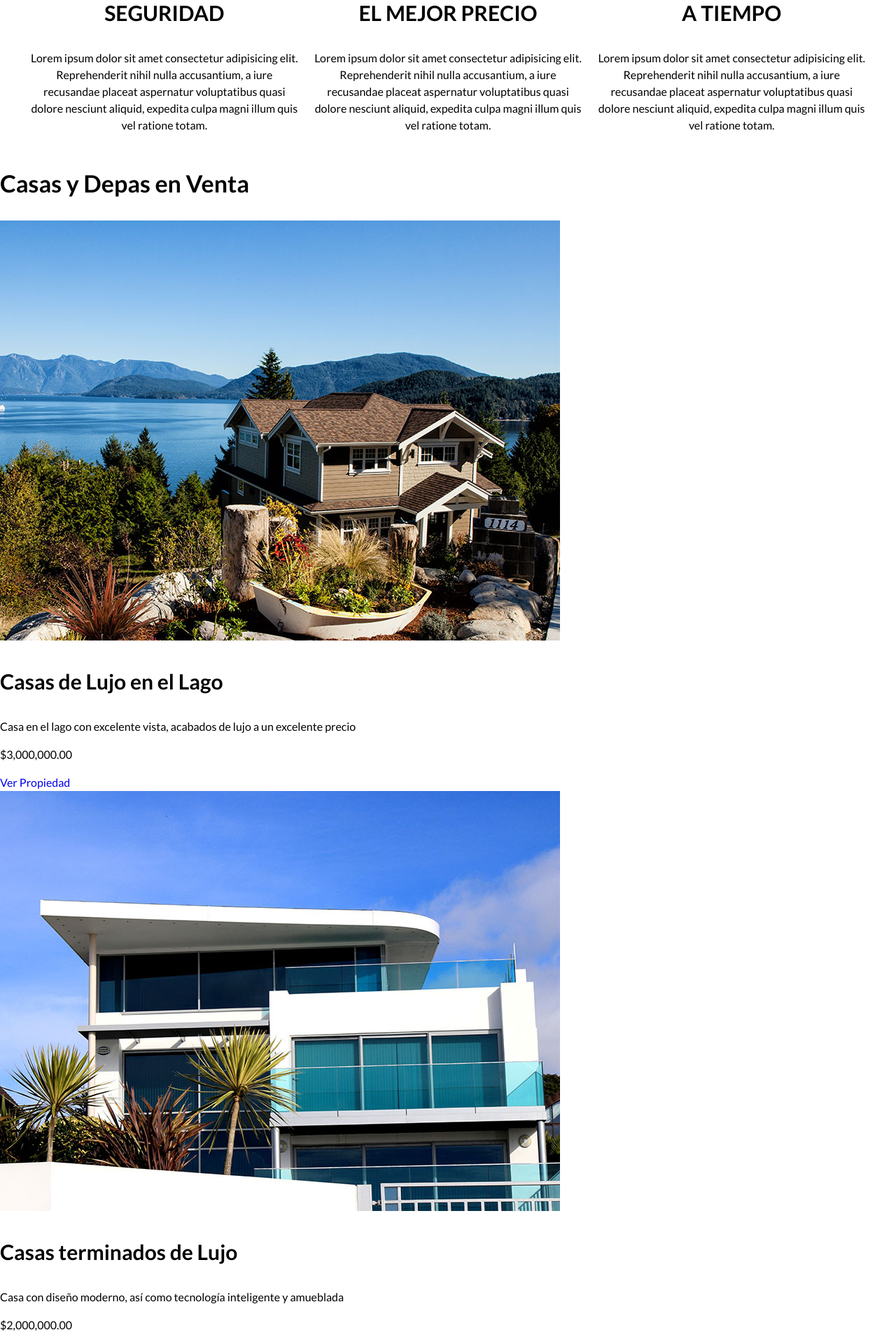
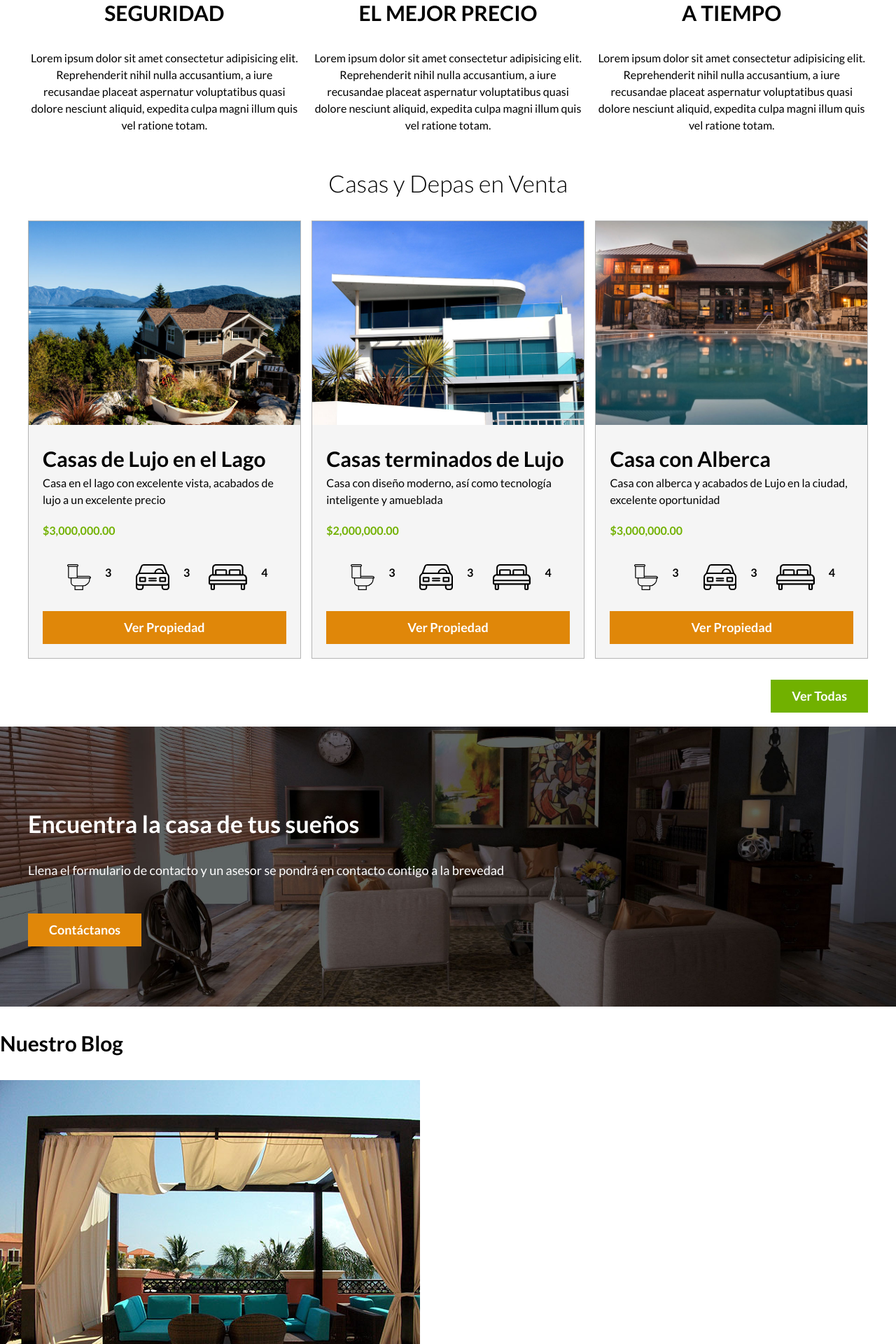
Before and after one commit to EfrenAS/bienesraices, a PHP site: page / in a window 1280 px wide. Shown: the part 1040-2960 px from the top of the page at 70% size. Run offline with PHP 8.4, Linux system fonts and the light colour scheme.

Commit message:
Sección precios finalizado

```diff
--- a/css/styles.css
+++ b/css/styles.css
@@ -1,13 +1,21 @@
 /*** PREDEFINED STYLES ***/
+html {
+  box-sizing: border-box;
+  font-size: 62.5%; /* Reset para REMS - 62.5% = 10px de 16px */
+}
 
-html {
-  font-size: 62.5%; /* Reset para REMS - 62.5% = 10px de 16px */
+*, *:before, *:after {
+  box-sizing: inherit;
 }
 
 body {
   font-family: 'Lato','Segoe UI', Tahoma, Geneva, Verdana, sans-serif;
   font-size: 1.6rem;
   line-height: 1.5;
+}
+
+img {
+  max-width: 100%;
 }
 
 h1 {
@@ -30,18 +38,53 @@ a {
   text-decoration: none;
 }
 
+li {
+  list-style: none;
+  padding: 0;
+}
+
 /*** Utilities ***/
 .section {
   margin-top: 2rem;
   margin-bottom: 2rem;
 }
 
+.p-0 {
+  padding: 0;
+}
+
+.m-0 {
+  margin: 0;
+}
+
 .w-300 {
   font-weight: 300;
 }
 
+.d-block {
+  display: block !important;
+}
+
 .text-center {
   text-align: center;
+}
+
+.btn {
+  display: inline-block;
+  color: #ffffff;
+  font-weight: 700;
+  text-decoration: none;
+  font-size: 1.8rem;
+  padding: 1rem 3rem;
+  margin-top: 3rem;
+}
+
+.btn-yellow {
+  background-color: #e08709;
+}
+
+.btn-green {
+  background-color: #71b100;
 }
 
 /** GLOBALS **/
@@ -109,3 +152,72 @@ a {
 .icons h3 {
   text-transform: uppercase;
 }
+
+/* Advertisements */
+.ad-container {
+  display: flex;
+  justify-content: space-between;
+}
+
+.advert {
+  flex-basis: calc(33.3% - 1rem);
+  border: 1px solid #b5b5b5;
+  background-color: #f5f5f5;
+}
+
+.ad-content {
+  padding: 2rem;
+}
+
+.ad-content h3,
+.ad-content p {
+  margin: 0;
+}
+
+.price {
+  font-weight: 700;
+  color: #71b100;
+  padding: 2rem 0;
+}
+
+.features-house {
+  display: flex;
+  justify-content: space-evenly;
+  padding: 0;
+}
+
+.features-house li {
+  display: flex;
+}
+
+.features-house li img {
+  margin-right: 2rem;
+}
+
+.features-house li p {
+  font-weight: bold;
+}
+
+.show-all {
+  display: flex;
+  justify-content: flex-end;
+}
+
+/* Contact Home */
+.img-contact {
+  display: flex;
+  align-items: center;
+  height: 40rem;
+  background-image: url(../img/encuentra.jpg);
+  background-position: center center;
+  background-size: cover;
+}
+
+.contact-container {
+  flex: 1;
+  color: #ffffff;
+}
+
+.contact-container p {
+  font-size: 1.8rem;
+}
--- a/index.html
+++ b/index.html
@@ -65,35 +65,89 @@
       </div>
     </div>
   </section>
-  <main> <!--Se utiliza para el contenido principal de nuestro sitio web, en este ejemplo nuestra página es para venta de casas -->
-    <h2>Casas y Depas en Venta</h2>
-    <div>
+  <main class="container section"> <!--Se utiliza para el contenido principal de nuestro sitio web, en este ejemplo nuestra página es para venta de casas -->
+    <h2 class="w-300 text-center">Casas y Depas en Venta</h2>
+    <div class="ad-container">
+      <div class="advert">
         <img src="img/anuncio1.jpg" alt="Anuncio casa lago">
+        <div class="ad-content">
           <h3>Casas de Lujo en el Lago</h3>
           <p>Casa en el lago con excelente vista, acabados de lujo a un excelente precio</p>
-      <p>$3,000,000.00</p>
-      <a href="#">Ver Propiedad</a>
+          <p class="price">$3,000,000.00</p>
+          <ul class="features-house">
+            <li>
+              <img src="img/icono_wc.svg" alt="bathroom icon">
+              <p>3</p>
+            </li>
+            <li>
+                <img src="img/icono_estacionamiento.svg" alt="parking icon">
+                <p>3</p>
+            </li>
+            <li>
+                <img src="img/icono_dormitorio.svg" alt="bedroom icon">
+                <p>4</p>
+            </li>
+          </ul>
+          <a href="#" class="btn btn-yellow d-block text-center">Ver Propiedad</a>
         </div>
-    <div>
+      </div>
+      <div class="advert">
         <img src="img/anuncio2.jpg" alt="Anuncio casa lujo">
+        <div class="ad-content">
           <h3>Casas terminados de Lujo</h3>
           <p>Casa con diseño moderno, así como tecnología inteligente y amueblada</p>
-      <p>$2,000,000.00</p>
-      <a href="#">Ver Propiedad</a>
+          <p class="price">$2,000,000.00</p>
+          <ul class="features-house">
+            <li>
+              <img src="img/icono_wc.svg" alt="bathroom icon">
+              <p>3</p>
+            </li>
+            <li>
+                <img src="img/icono_estacionamiento.svg" alt="parking icon">
+                <p>3</p>
+            </li>
+            <li>
+                <img src="img/icono_dormitorio.svg" alt="bedroom icon">
+                <p>4</p>
+            </li>
+          </ul>
+          <a href="#" class="btn btn-yellow d-block text-center">Ver Propiedad</a>
         </div>
-    <div>
+      </div>
+      <div class="advert">
         <img src="img/anuncio3.jpg" alt="Anuncio casa alberca">
+        <div class="ad-content">
           <h3>Casa con Alberca</h3>
           <p>Casa con alberca y acabados de Lujo en la ciudad, excelente oportunidad</p>
-      <p>$3,000,000.00</p>
-      <a href="#">Ver Propiedad</a>
+          <p class="price">$3,000,000.00</p>
+          <ul class="features-house">
+            <li>
+              <img src="img/icono_wc.svg" alt="bathroom icon">
+              <p>3</p>
+            </li>
+            <li>
+                <img src="img/icono_estacionamiento.svg" alt="parking icon">
+                <p>3</p>
+            </li>
+            <li>
+                <img src="img/icono_dormitorio.svg" alt="bedroom icon">
+                <p>4</p>
+            </li>
+          </ul>
+          <a href="#" class="btn btn-yellow d-block text-center">Ver Propiedad</a>
         </div>
-    <a href="anuncios.html">Ver Todas</a>
+      </div>
+    </div>
+    <div class="show-all">
+      <a href="anuncios.html" class="btn btn-green text-center">Ver Todas</a>
+    </div>
   </main>
-  <section>
+  <section class="section img-contact">
+    <div class="container contact-container">
       <h2>Encuentra la casa de tus sueños</h2>
       <p>Llena el formulario de contacto y un asesor se pondrá en contacto contigo a la brevedad</p>
-    <a href="contacto.html">Contáctanos</a>
+      <a href="contacto.html" class="btn btn-yellow">Contáctanos</a>
+    </div>
   </section>
   <section>
     <h3>Nuestro Blog</h3>
```
Lines whose indentation alone changed are shown as unchanged.
